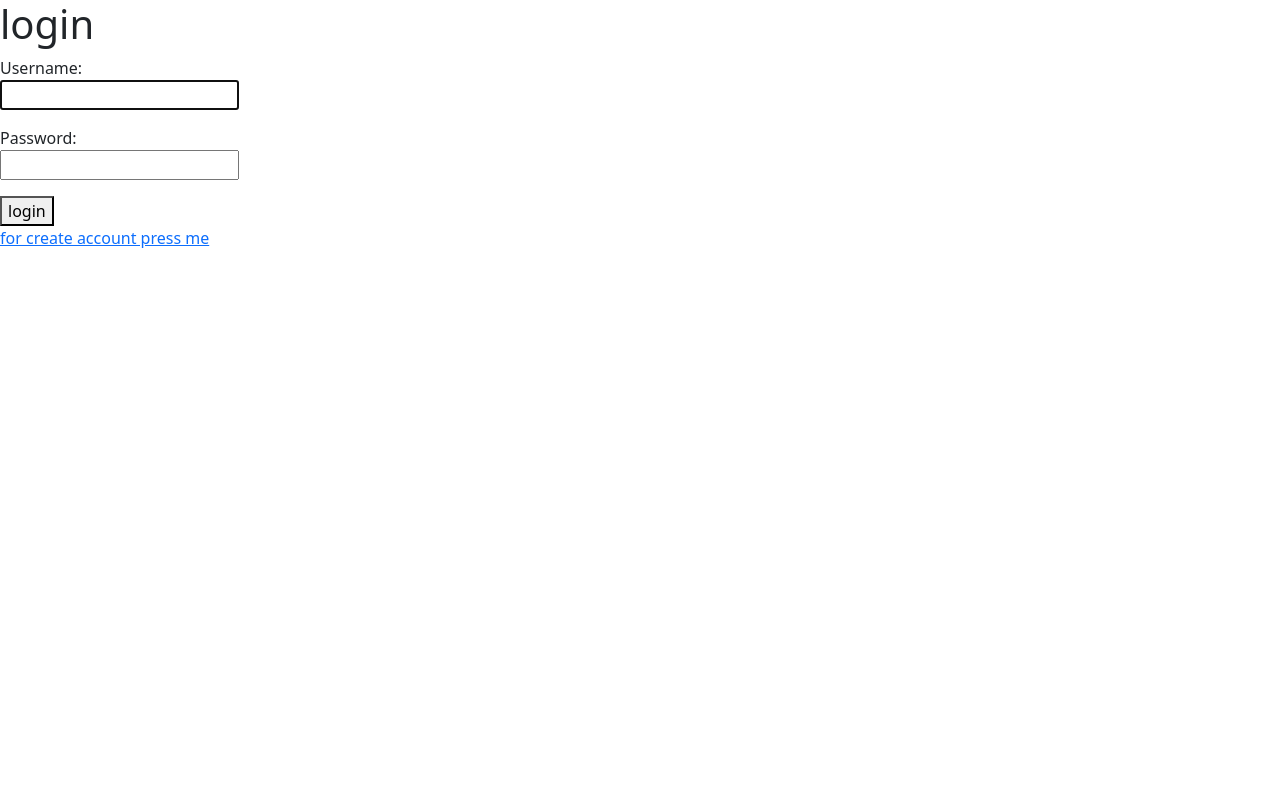
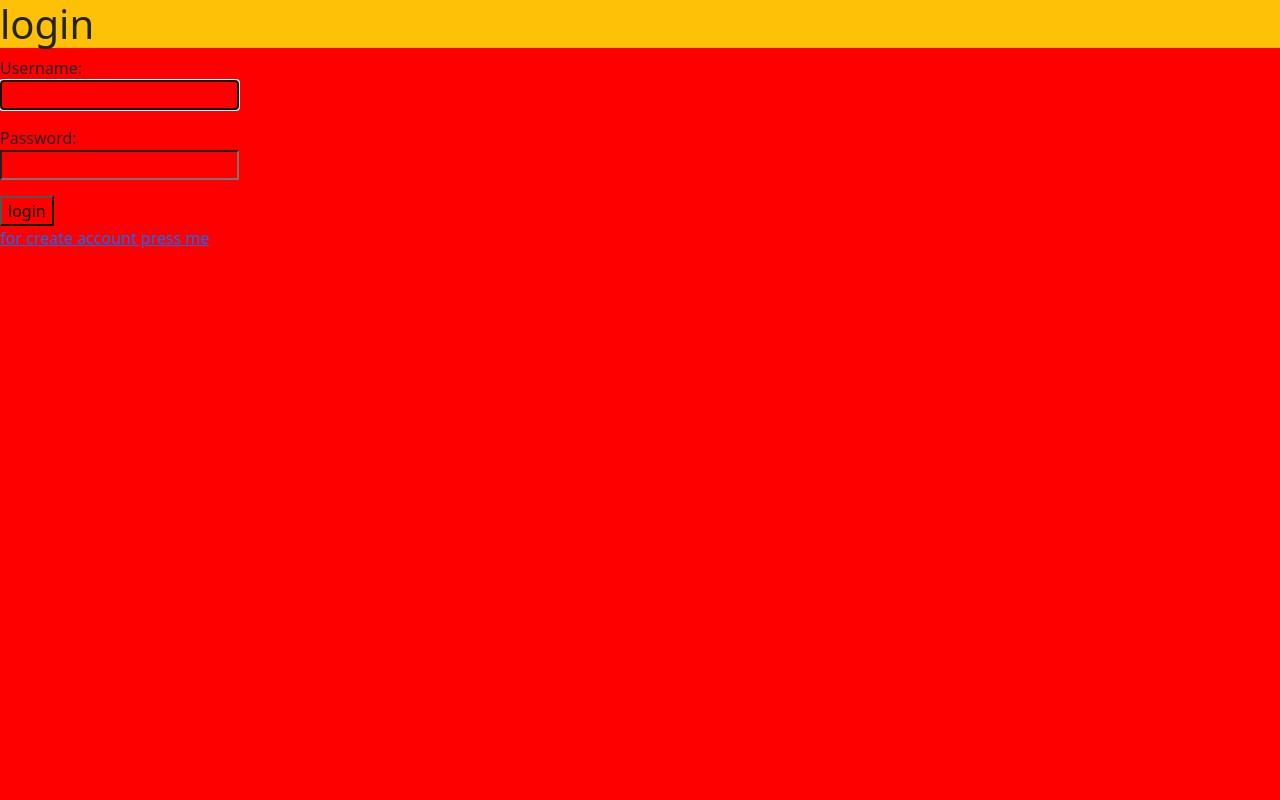
Before and after one commit to pooyajjj/phonebook, a Django app: page / in a window 1280 px wide. Run offline with Django 3.2, Linux system fonts and the light colour scheme.

Commit message:
CHORE: create static files

```diff
--- /dev/null
+++ b/config/accounts/static/css/base.css
@@ -0,0 +1,7 @@
+body {
+  background-color: green;
+}
+
+* {
+  background-color: red !important;
+}
--- a/config/accounts/templates/tmp/base/index.html
+++ b/config/accounts/templates/tmp/base/index.html
@@ -1,3 +1,4 @@
+{% load static %}
 <!DOCTYPE html>
 <html lang="en">
   <head>
@@ -16,6 +17,9 @@
       integrity="sha384-gH2yIJqKdNHPEq0n4Mqa/HGKIhSkIHeL5AyhkYV8i59U5AR6csBvApHHNl/vI1Bx"
       crossorigin="anonymous"
     />
+    <link rel="stylesheet" href="{% static '/css/base.css' %}" />
+
+
     {% block head %}{% endblock %}
   </head>
 
--- a/config/accounts/templates/tmp/login.html
+++ b/config/accounts/templates/tmp/login.html
@@ -1,7 +1,8 @@
 {% extends "./base/index.html" %}
 {% block body %}
 <body>
-    <h1 class = "textdanger">login</h1>
+  <div style="height: 100vh;" class="w-100">
+    <h1 class = "bg-warning">login</h1>
     <form action="" method="POST">
         <form method="POST">
             {% csrf_token %}
@@ -20,5 +21,7 @@
             <button type='submit'>login</button>
     </form>
     <a href="/signup">for create account press me</a>
+  </div>
+
 </body>
 {% endblock %}
```
